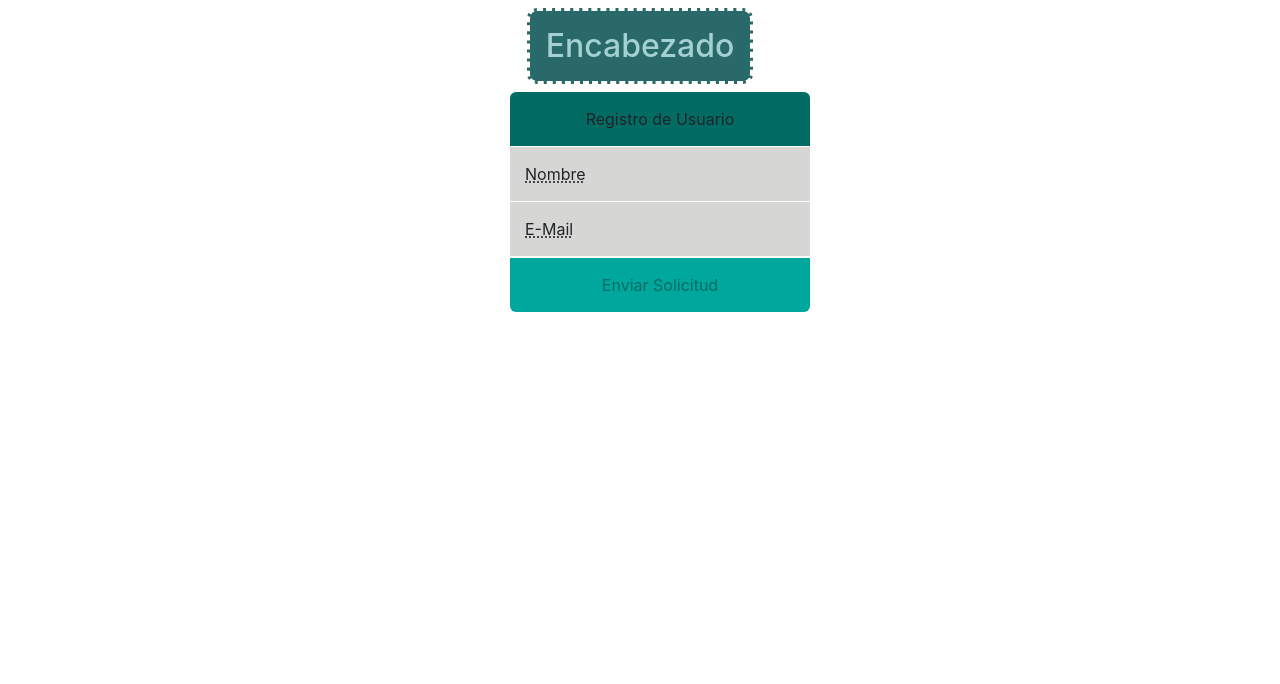
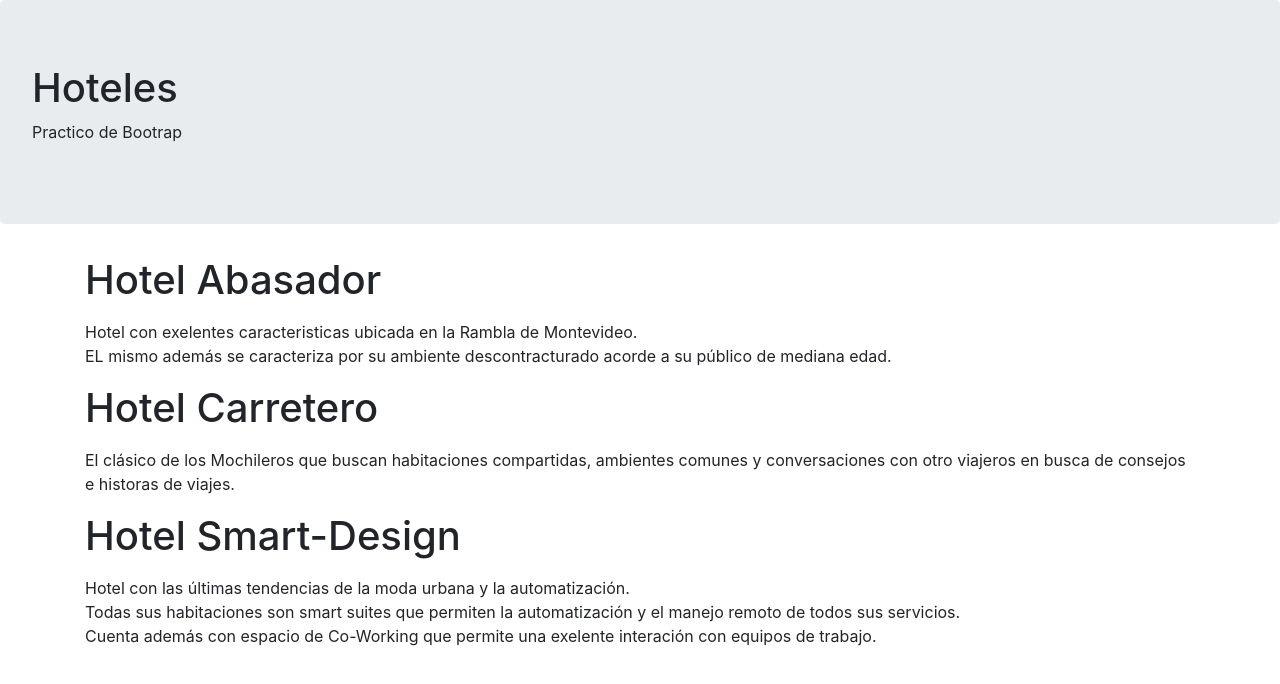
Before and after one commit to gustavoguerrero/hoteles, a website: page index.html in a window 1280 px wide. Drawn offline with nearby package versions, Linux system fonts and the light colour scheme.

Commit message:
Práctico de grillas hasta numeral 3

```diff
--- a/index.html
+++ b/index.html
@@ -12,21 +12,20 @@
   </head>
   <body>
     <header>
-			<center><h1></h1>
-			<h2 class="encabezado">Encabezado</h2>
-			</center>
-			<!--<h6>texto</h6>-->
+			<div class="jumbotron">
+			  <h1> Hoteles</h1>
+			  <p>Practico de Bootrap</p>
+			</div>
 	</header>
-	<section>
-		<center>
-			<ul>
-				<li id="registro">Registro de Usuario</li>
-				<li id="campos"><abbr title="Nombre">Nombre</abbr></li>
-				<li id="campos"><abbr title="E-Mail">E-Mail</abbr></li>
-				<li id="enviar">Enviar Solicitud</li>
-			</ul>
-		</center>
-	</section>
+	<div class="container">
+		<p><h1>Hotel Abasador</h1></p>
+		<p>Hotel con exelentes caracteristicas ubicada en la Rambla de Montevideo.<br>EL mismo además se caracteriza por su ambiente descontracturado acorde a su público de mediana edad.</p>
+		<p><h1>Hotel Carretero</h1></p>
+		<p>El clásico de los Mochileros que buscan habitaciones compartidas, ambientes comunes y conversaciones con otro viajeros en busca de consejos e historas de viajes.</p>
+		<p><h1>Hotel Smart-Design</h1></p>
+		<p>Hotel con las últimas tendencias de la moda urbana y la automatización.<br>Todas sus habitaciones son smart suites que permiten la automatización y el manejo remoto de todos sus servicios.<br>Cuenta además con espacio de Co-Working que permite una exelente interación con equipos de trabajo.</p>
+	</div>
+
 
     <!-- Optional JavaScript -->
     <!-- jQuery first, then Popper.js, then Bootstrap JS -->
```
